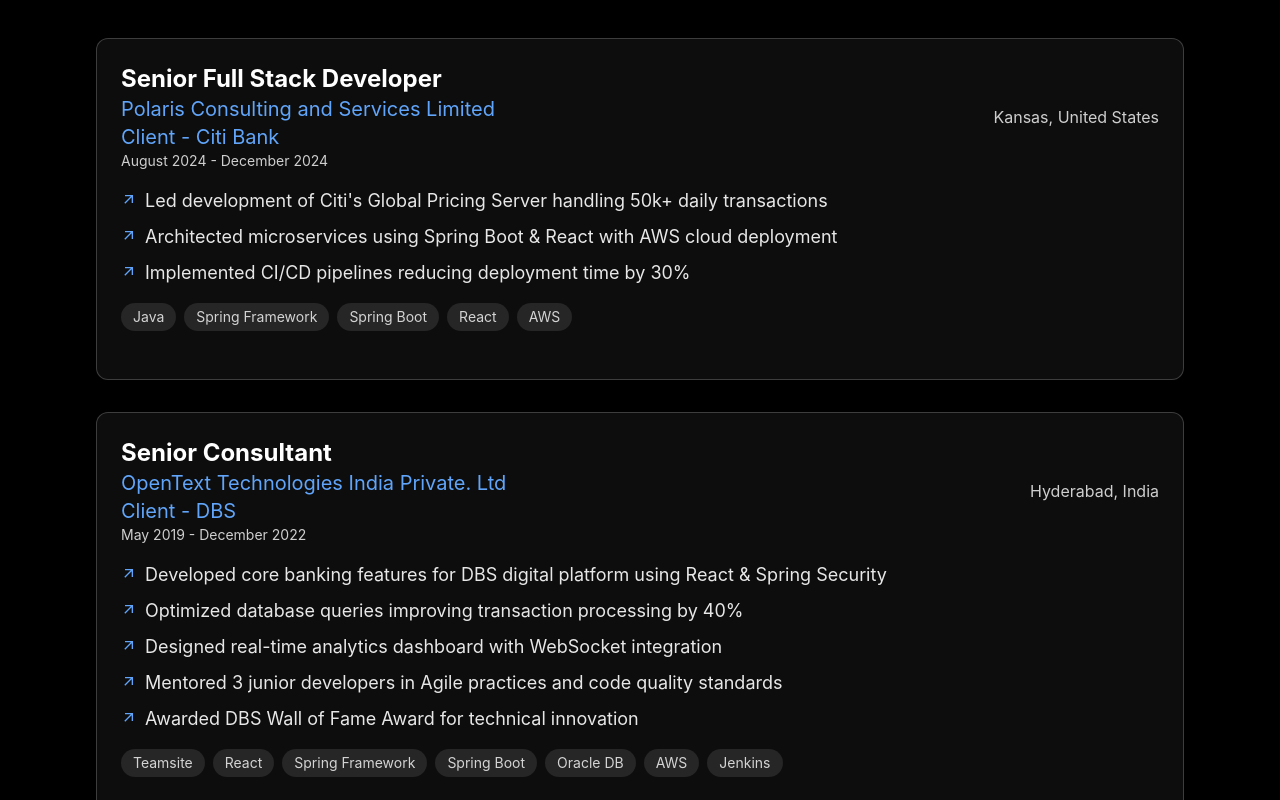
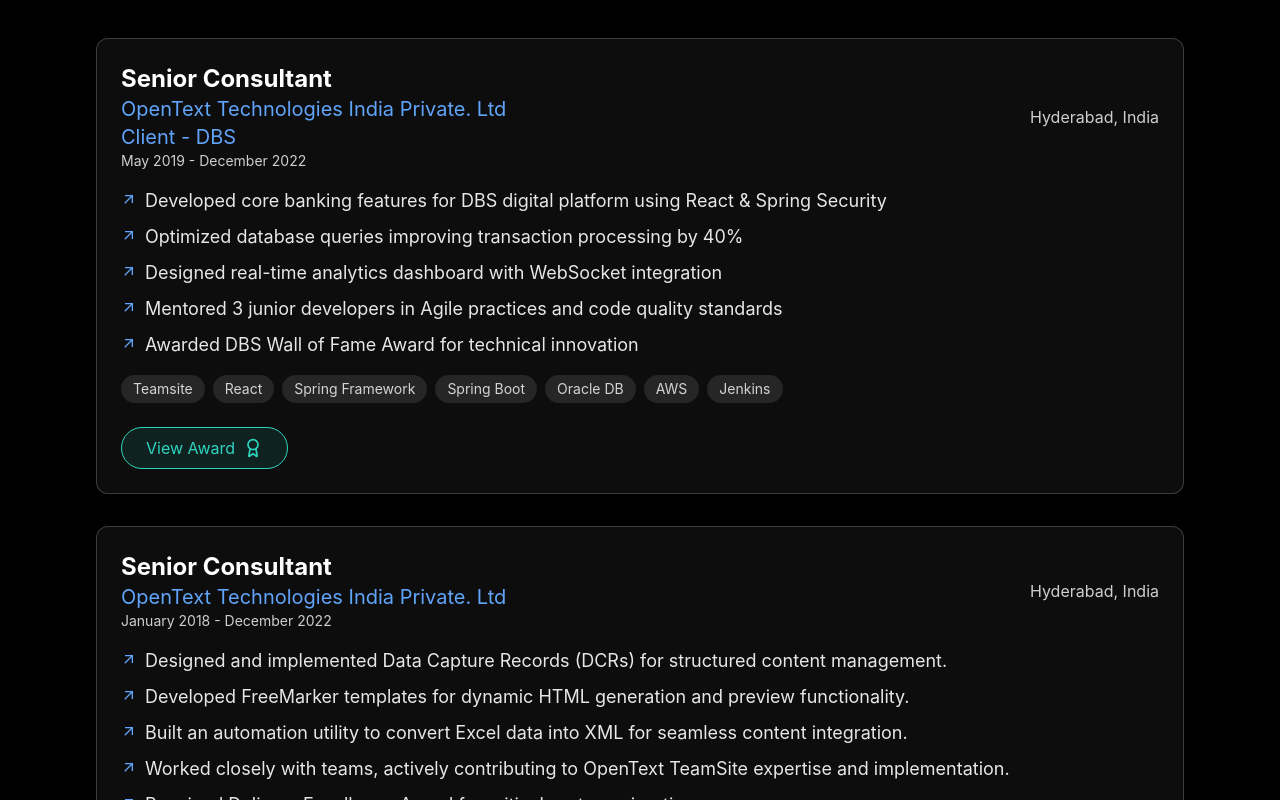
Before and after one commit to kishorreyansh/my-portfolio, a React (Vite) app: page / in a window 1280 px wide. Shown: the part 2080-2880 px from the top of the page. Built offline with nearby package versions, Linux system fonts and the light colour scheme.

Commit message:
updated opentext details

```diff
--- a/src/constants/index.jsx
+++ b/src/constants/index.jsx
@@ -182,26 +182,13 @@ export const SKILLS = [
 
 export const EXPERIENCES = [
   {
-    title: "Senior Full Stack Developer",
-    company: "Polaris Consulting and Services Limited",
-    client: "Client - Citi Bank",
-    duration: "August 2024 - December 2024",
-    location: "Kansas, United States",
-    pdf: "",
-    responsibilities: [
-      "Led development of Citi's Global Pricing Server handling 50k+ daily transactions",
-      "Architected microservices using Spring Boot & React with AWS cloud deployment",
-      "Implemented CI/CD pipelines reducing deployment time by 30%",
-    ],
-    techStack: ["Java", "Spring Framework", "Spring Boot", "React", "AWS"],
-  },
-  {
     title: "Senior Consultant",
     company: "OpenText Technologies India Private. Ltd",
     client: "Client - DBS",
     duration: "May 2019 - December 2022",
     location: "Hyderabad, India",
     pdf: dbsAward,
+    logo: "./companylogo/dbs.png",
     responsibilities: [
       "Developed core banking features for DBS digital platform using React & Spring Security",
       "Optimized database queries improving transaction processing by 40%",
@@ -225,10 +212,12 @@ export const EXPERIENCES = [
     duration: "January 2018 - December 2022",
     location: "Hyderabad, India",
     pdf: opentextAward,
+    logo: "./companylogo/opentext.png",
     responsibilities: [
-      "Developed core banking features for DBS digital platform using React & Spring Security",
-      "Optimized database queries improving transaction processing by 40%",
-      "Designed real-time analytics dashboard with WebSocket integration",
+      "Designed and implemented Data Capture Records (DCRs) for structured content management.",
+      "Developed FreeMarker templates for dynamic HTML generation and preview functionality.",
+      "Built an automation utility to convert Excel data into XML for seamless content integration.",
+      "Worked closely with teams, actively contributing to OpenText TeamSite expertise and implementation.",
       "Received Delivery Excellence Award for critical system migration",
     ],
     techStack: [
@@ -247,6 +236,7 @@ export const EXPERIENCES = [
     duration: "December 2014 - December 2017",
     location: "Hyderabad, India",
     pdf: "",
+    logo: "./companylogo/verizon.png",
     responsibilities: [
       "Built automated customer support system using Ext JS and Java EE stack",
       "Implemented IoT data processing pipeline handling 1M+ daily events",
```
